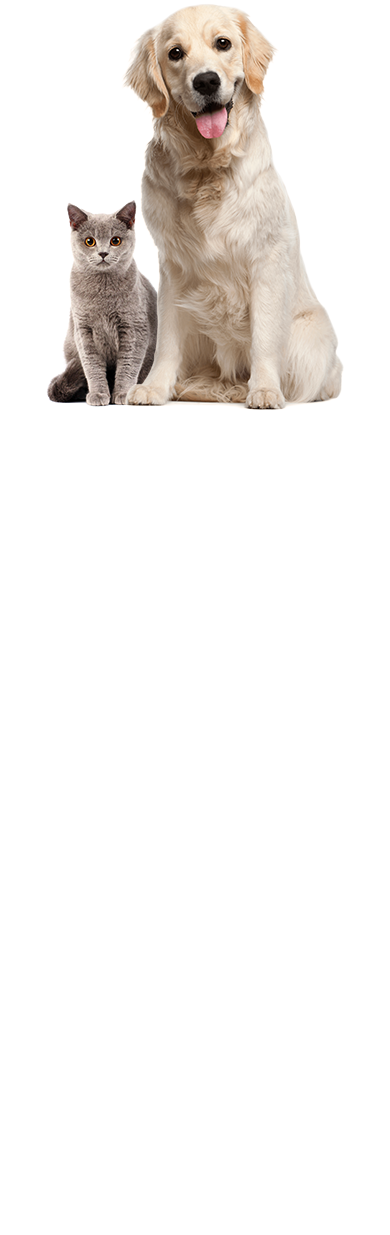
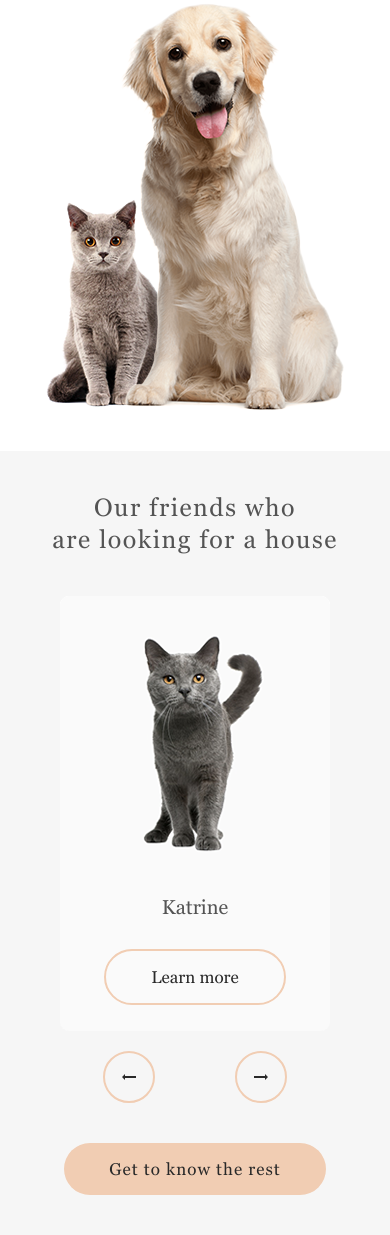
Before and after one commit to ansaganie/virtual-keyboard, a plain HTML site: page shelter/pages/main/index.html in a window 390 px wide. Shown: the part 1201-2436 px from the top of the page. Before the commit the page ends 1652 px from the top, so only its background shows below. Drawn offline with Linux system fonts and the light colour scheme.

Commit message:
feat: Make Pets block adaptive

```diff
--- a/shelter/assets/styles/main/blocks/_pets.scss
+++ b/shelter/assets/styles/main/blocks/_pets.scss
@@ -4,7 +4,6 @@
   padding-top: 80px;
   padding-bottom: 100px;
   background-color: vars.$color-light-l;
-  max-height: 877px;
 }
 
 .pets {
@@ -19,8 +18,24 @@
 .slider {
   position: relative;
   width: 100%;
-  display: flex;
-  justify-content: space-evenly;
+
+  &__container {
+    height: 435px;
+    width: 100%;
+    display: flex;
+    justify-content: space-evenly;
+    flex-wrap: wrap;
+    overflow: hidden;
+    gap: 20px;
+  }
+
+  &__controllers {
+    margin-top: 20px;
+    margin-bottom: 40px;
+    display: flex;
+    gap: 80px;
+    justify-content: center;
+  }
 
   &__control {
     position: absolute;
@@ -35,3 +50,26 @@
     right: 0;
   }
 }
+
+@media screen and (max-width:767px) {
+  .slider {
+    &__control {
+      position: static;
+      top: 45%;
+    }
+  }
+  .main-pets {
+    padding-top: 40px;
+    padding-bottom: 40px;
+  }
+
+  .pets {
+    &__wrapper {
+      gap: 0px;
+    }
+
+    &__heading {
+      margin-bottom: 40px;
+    }
+  }
+}
--- a/shelter/pages/main/index.html
+++ b/shelter/pages/main/index.html
@@ -79,21 +79,12 @@
       </div>
     </section>
 
-    <!-- <section class="main-pets" id="our-friends">
+    <section class="main-pets" id="our-friends">
       <div class="wrapper pets__wrapper">
         <h2 class="pets__heading heading--primary">Our friends who <br /> are looking for a house</h2>
         <div class="slider pets__slider">
-          <button class="slider__control slider__back controller">
-            <svg width="14" height="6" viewBox="0 0 14 6" fill="none" xmlns="http://www.w3.org/2000/svg">
-              <path d="M14 2V4H3V6L0 3L3 0V2H14Z" fill="#292929"/>
-            </svg>
-          </button>
-          <button class="slider__control slider__next controller">
-            <svg width="14" height="6" viewBox="0 0 14 6" fill="none" xmlns="http://www.w3.org/2000/svg">
-              <path d="M0 4V2L11 2V0L14 3L11 6V4L0 4Z" fill="#292929"/>
-            </svg>
-          </button>
-          <article class="card slider__card">
+          <div class="slider__container">
+            <article class="card slider__card">
             <img
               class="card__image"
               src="../../assets/images/common/pets-katrine.png"
@@ -126,10 +117,23 @@
             <h4 class="card__name">Woody</h4>
             <button class="card__button">Learn more</button>
           </article>
+          </div>
+          <div class="slider__controllers">
+            <button class="slider__control slider__back controller">
+              <svg width="14" height="6" viewBox="0 0 14 6" fill="none" xmlns="http://www.w3.org/2000/svg">
+                <path d="M14 2V4H3V6L0 3L3 0V2H14Z" fill="#292929"/>
+              </svg>
+            </button>
+            <button class="slider__control slider__next controller">
+              <svg width="14" height="6" viewBox="0 0 14 6" fill="none" xmlns="http://www.w3.org/2000/svg">
+                <path d="M0 4V2L11 2V0L14 3L11 6V4L0 4Z" fill="#292929"/>
+              </svg>
+            </button>
+          </div>
         </div>
         <a href="../pets" class="pets__button button--primary">Get to know the rest</a>
       </div>
-    </section> -->
+    </section>
 
     <!-- <section class="main-help" id="help">
       <div class="wrapper help__wrapper">
```
Also changed, not shown: shelter/assets/styles/main/main.css, 1 other file.
